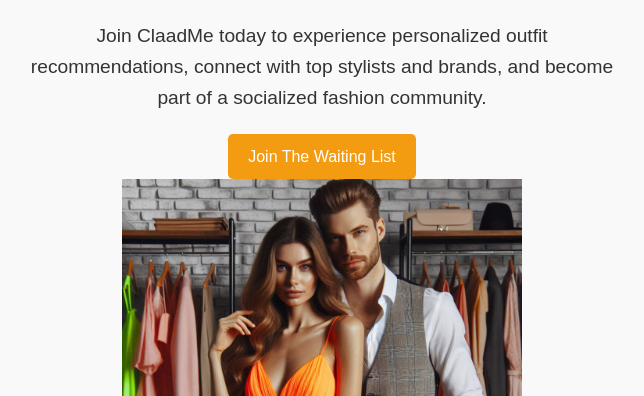
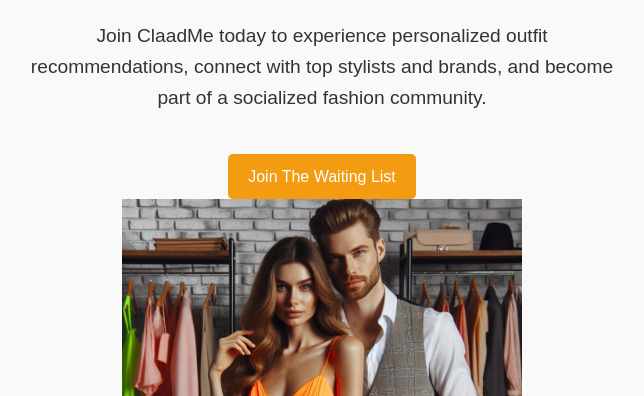
Before and after one commit to David37002/ClaadMe-Waiting-List, a plain HTML site: page index.html in a window 1280 px wide. Shown: the part 404-800 px from the top of the page, without its empty margins (318-962 px from the left). Drawn offline with Linux system fonts and the light colour scheme.

Commit message:
Update styles3.css

```diff
--- a/styles.css
+++ b/styles.css
@@ -61,7 +61,7 @@
 .btn {
     display: inline-block;
     padding: 10px 20px;
-    margin-buttom: 20px;
+    margin-top: 20px;
     background: #f39c12;
     color: #fff;
     text-decoration: none;
```
